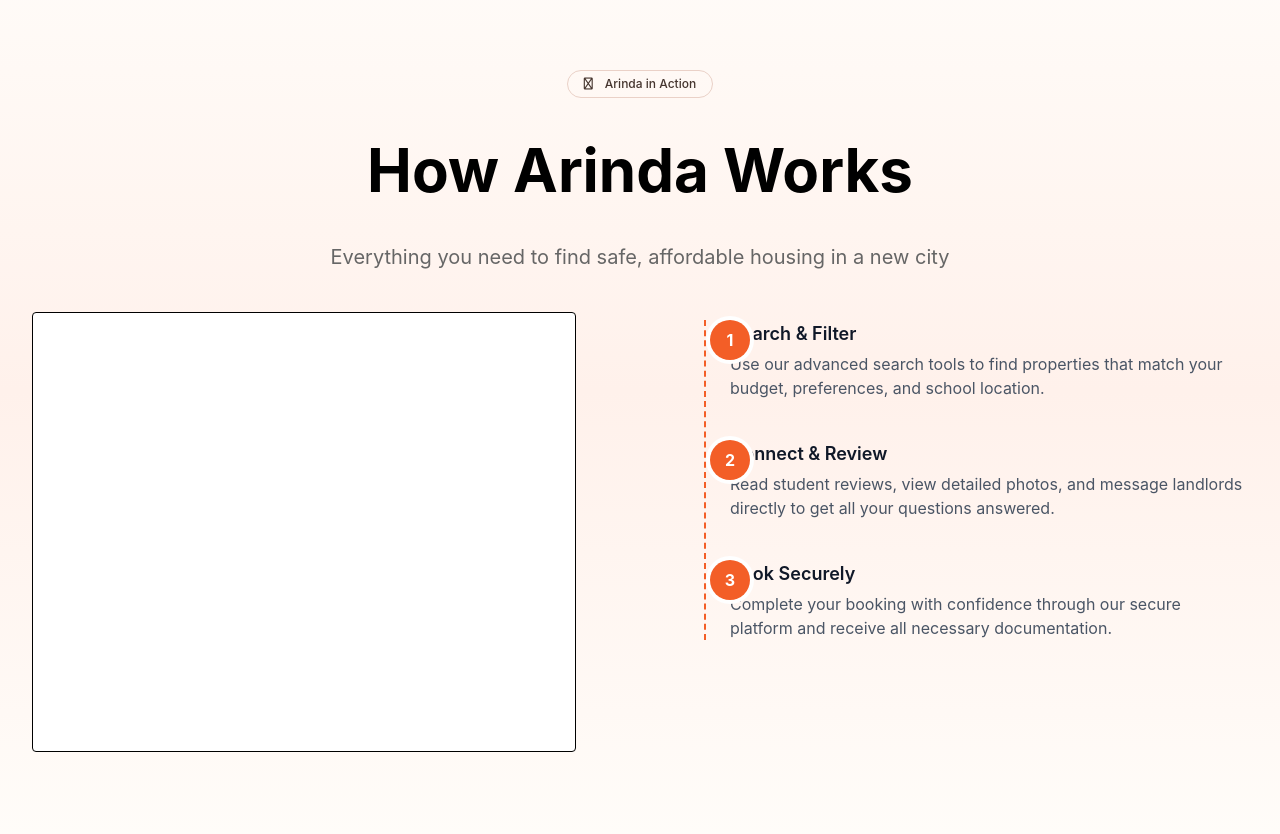
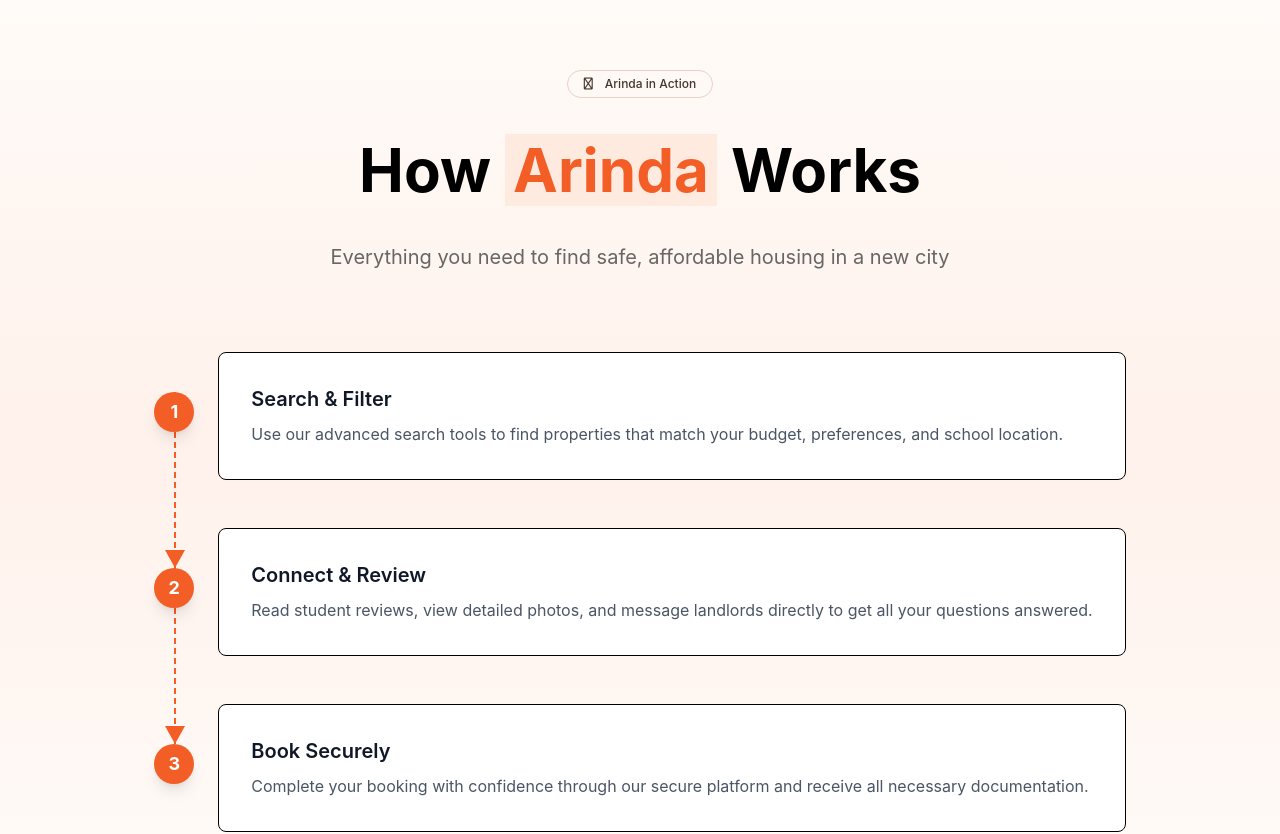
Before and after one commit to siv727/arinda-housing, a React (Vite) app: page /tenant in a window 1280 px wide. Shown: the part 2440-3274 px from the top of the page. Built offline with nearby package versions, Linux system fonts and the light colour scheme.

Commit message:
feature(tenant-landing): basic landing page layout without animations

```diff
--- /dev/null
+++ b/src/components/tenant/Steps.jsx
@@ -0,0 +1,59 @@
+export default function Steps() {
+  const steps = [
+    {
+      number: 1,
+      title: "Search & Filter",
+      description: "Use our advanced search tools to find properties that match your budget, preferences, and school location."
+    },
+    {
+      number: 2,
+      title: "Connect & Review",
+      description: "Read student reviews, view detailed photos, and message landlords directly to get all your questions answered."
+    },
+    {
+      number: 3,
+      title: "Book Securely",
+      description: "Complete your booking with confidence through our secure platform and receive all necessary documentation."
+    }
+  ];
+
+  return (
+    <div className="max-w-7xl mx-auto p-8">
+      <div className="relative">
+        <ol className="relative space-y-12">
+          {steps.map((step, index) => (
+            <li key={step.number} className="relative pl-16">
+              {/* Connecting line with arrow - hidden for last item */}
+              {index < steps.length - 1 && (
+                <div className="absolute left-5 top-10 w-0.5" style={{ height: 'calc(100% + 3rem)' }}>
+                  {/* Dashed line */}
+                  <div className="h-full border-l-2 border-dashed border-[#F35E27]" />
+
+                  {/* Arrow at bottom of line */}
+                  <div className="absolute bottom-0 left-1/2 -translate-x-1/2">
+                    <div className="w-0 h-0 border-l-10 border-r-10 border-t-18 border-l-transparent border-r-transparent border-t-[#F35E27]" />
+                  </div>
+                </div>
+              )}
+
+              {/* Step number circle */}
+              <span className="absolute translate-y-10 left-0 top-0 flex items-center justify-center w-10 h-10 bg-[#F35E27] text-white text-lg font-bold rounded-full shadow-lg z-10">
+                {step.number}
+              </span>
+
+              {/* Content */}
+              <div className="bg-white p-8 rounded-lg border border-black transition-shadow">
+                <h3 className="text-xl font-semibold text-gray-900 mb-2">
+                  {step.title}
+                </h3>
+                <p className="text-gray-600 leading-relaxed">
+                  {step.description}
+                </p>
+              </div>
+            </li>
+          ))}
+        </ol>
+      </div>
+    </div>
+  );
+}
--- a/src/pages/tenant/Landing.jsx
+++ b/src/pages/tenant/Landing.jsx
@@ -4,6 +4,8 @@ import ucLogo from '../../assets/universities/uc-logo.png'
 import uscLogo from '../../assets/universities/usc-logo.png'
 import usjrLogo from '../../assets/universities/usjr-logo.png'
 import phoneMockup from '../../assets/illustrations/phone-mockup.png'
+import Footer from '../../components/common/Footer'
+import Steps from '../../components/tenant/Steps'
 
 export default function TenantLanding() {
   return (
@@ -97,7 +99,7 @@ export default function TenantLanding() {
                 </div>
 
                 <div class = "md:text-6xl text-5xl text-[30px] font-bold text-[var(--text-title)] text-center leading-20 my-8">
-                    Why Students Choose Arinda
+                    Why Students Choose <span class = "bg-[#ffeae0] px-2 text-[#F35E27]">Arinda</span>
                 </div>
 
                 <div class =" max-w-[750px] md:text-[20px] text-center flex text-[#666666]">Everything you need to find safe, affordable housing in a new city.</div>
@@ -148,59 +150,20 @@ export default function TenantLanding() {
                 </div>
 
                 <div class = "md:text-6xl text-5xl text-[30px] font-bold text-[var(--text-title)] text-center leading-20 my-8">
-                    How Arinda Works
+                    How <span class = "bg-[#ffeae0] px-2 text-[#F35E27]">Arinda</span> Works
                 </div>
 
                 <div class =" max-w-[750px] md:text-[20px] text-center flex text-[#666666]">
                     Everything you need to find safe, affordable housing in a new city
                 </div>
                 <div class="max-w-7xl mx-auto px-4 sm:px-6 lg:px-8 my-10 relative z-20 ">
-                 <div class = "grid grid-cols-1 md:grid-cols-2 gap-32 items-start">
-                    <div className="hidden md:block">
-                        <div className="bg-white border border-black rounded w-full h-110">
 
-                        </div>
-                    </div>
                 <div class="pt-2">
 
-                <div class="flex relative">
-                    <ol class="relative border-s-2 border-dashed border-[#F35E27] text-gray-700">
-
-                    <li class="mb-10 ms-6 relative">
-                        <span class="absolute flex items-center justify-center w-10 h-10 bg-[#F35E27] text-white font-bold rounded-full -start-5 ring-4 ring-white">
-                        1
-                        </span>
-                        <h3 class="text-lg font-semibold text-gray-900">Search & Filter</h3>
-                        <p class="text-gray-600 mt-1">
-                        Use our advanced search tools to find properties that match your budget, preferences, and school location.
-                        </p>
-                    </li>
+                <Steps/>
+                </div>
 
 
-                    <li class="mb-10 ms-6 relative">
-                        <span class="absolute flex items-center justify-center w-10 h-10 bg-[#F35E27] text-white font-bold rounded-full -start-5 ring-4 ring-white">
-                        2
-                        </span>
-                        <h3 class="text-lg font-semibold text-gray-900">Connect & Review</h3>
-                        <p class="text-gray-600 mt-1">
-                        Read student reviews, view detailed photos, and message landlords directly to get all your questions answered.
-                        </p>
-                    </li>
-
-                    <li class="ms-6 relative">
-                        <span class="absolute flex items-center justify-center w-10 h-10 bg-[#F35E27] text-white font-bold rounded-full -start-5 ring-4 ring-white">
-                        3
-                        </span>
-                        <h3 class="text-lg font-semibold text-gray-900">Book Securely</h3>
-                        <p class="text-gray-600 mt-1">
-                        Complete your booking with confidence through our secure platform and receive all necessary documentation.
-                        </p>
-                    </li>
-                    </ol>
-                </div>
-                </div>
-
-            </div>
 
 
                 </div>
@@ -258,7 +221,7 @@ export default function TenantLanding() {
 
                 <div class = "relative mx-auto items-center justify-center flex flex-col text-center py-8">
                     <div class = "border border-[#FFF5F2] rounded-full w-fit my-4 px-4 py-1 text-[#FFEBE4] font-medium text-[12px] bg-white/20">
-                        <i class="fa-solid fa-graduation-cap pr-3"></i>
+                        <i class="fa-solid fa-road pr-3"></i>
                             Begin Here
                     </div>
 
@@ -268,7 +231,7 @@ export default function TenantLanding() {
 
                     <div class =" text-center flex text-white md:text-[20px]">Join thousands of students who have found safe, affordable housing through Arinda</div>
 
-                    <div class = "flex flex-col md:flex-row font-semibold gap-8 items-center my-8">
+                    <div class = "flex flex-col md:flex-row font-semibold gap-8 items-center my-12">
 
                             <button class ="bg-[white] rounded-[6px] px-6 py-3 text-[#F35E27] cursor-pointer shadow-xl">
                                 <i class="fa-solid fa-magnifying-glass-location pr-3"></i>
@@ -286,7 +249,7 @@ export default function TenantLanding() {
                 </div>
         </section>
         <div class = "relative h-5 bg-gradient-to-b from-[#ff792b] to-[#F6F9FC] max-w-screen overflow-hidden"></div>
-
+        <Footer/>
     </div>
   )
 }
```
